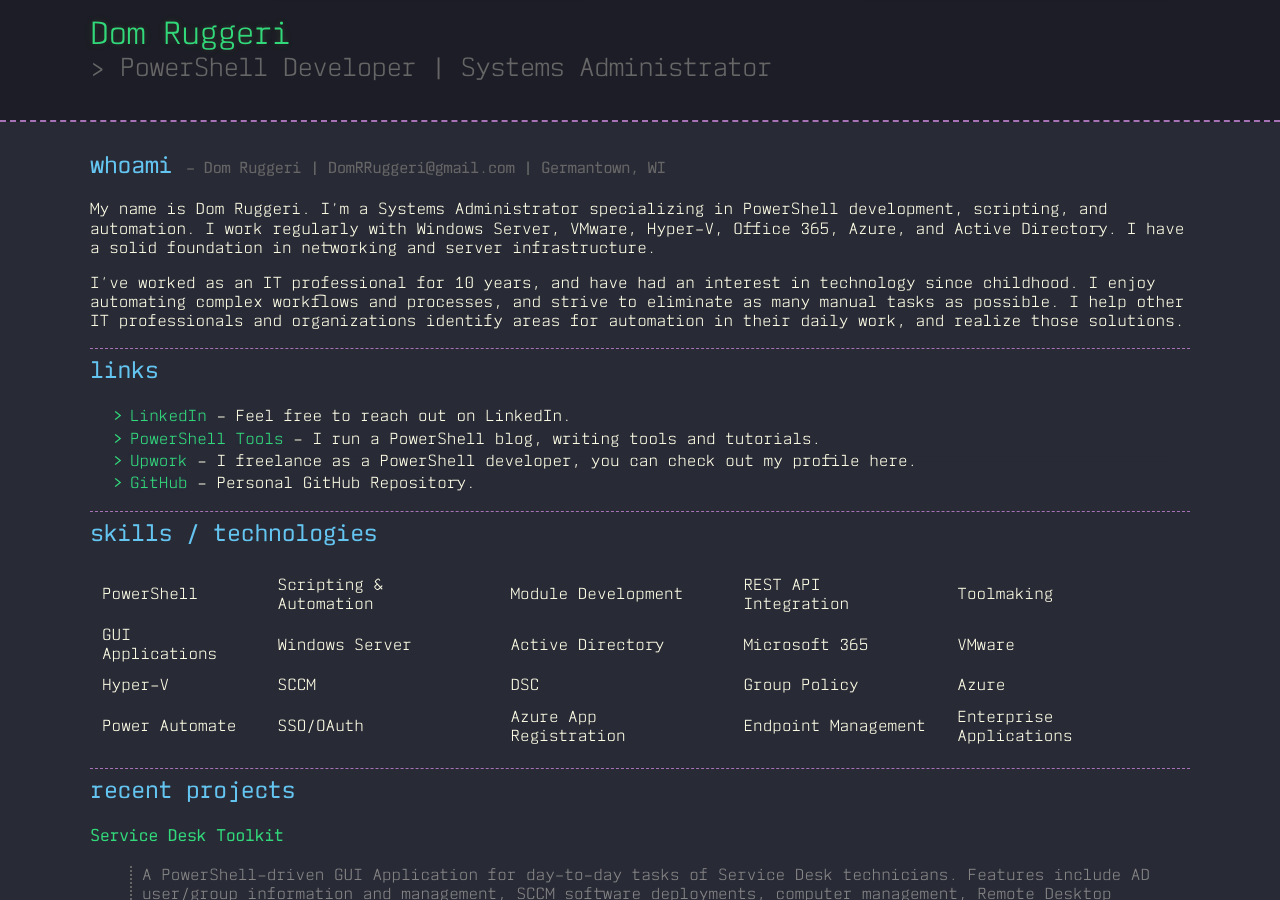
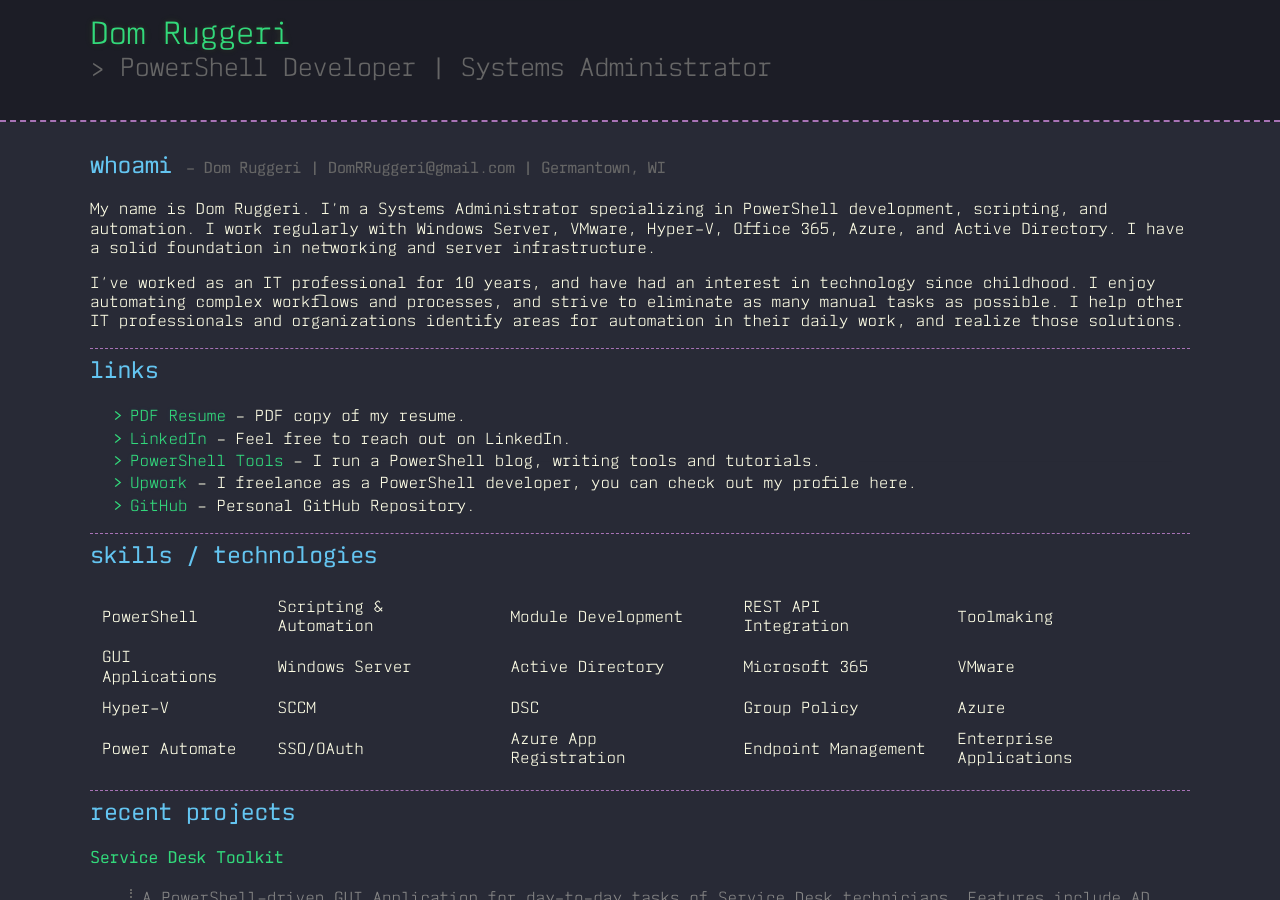
Before and after one commit to DomRRuggeri/DomRRuggeri.github.io, a Jekyll site: the page built from index.md, in a window 1280 px wide and 900 px high. Built offline with Jekyll 4.4.1, drawn with Linux system fonts in a browser that asks for light colours.

Commit message:
Added Resume

```diff
--- a/index.md
+++ b/index.md
@@ -19,6 +19,7 @@ I've worked as an IT professional for 10 years, and have had an interest in tech
 
 ## links
 
+*    [PDF Resume](/Dominic%20Ruggeri%20Resume.pdf) - PDF copy of my resume. <br>
 *    [LinkedIn](https://linkedin.com/in/domruggeri) - Feel free to reach out on LinkedIn. <br>
 *    [PowerShell Tools](http://powershelltools.com) - I run a PowerShell blog, writing tools and tutorials. <br>
 *    [Upwork](https://www.upwork.com/o/profiles/users/_~01b0dddb831cc7bb38/) - I freelance as a PowerShell developer, you can check out my profile here. <br>
```
Also changed, not shown: 1 other file.
